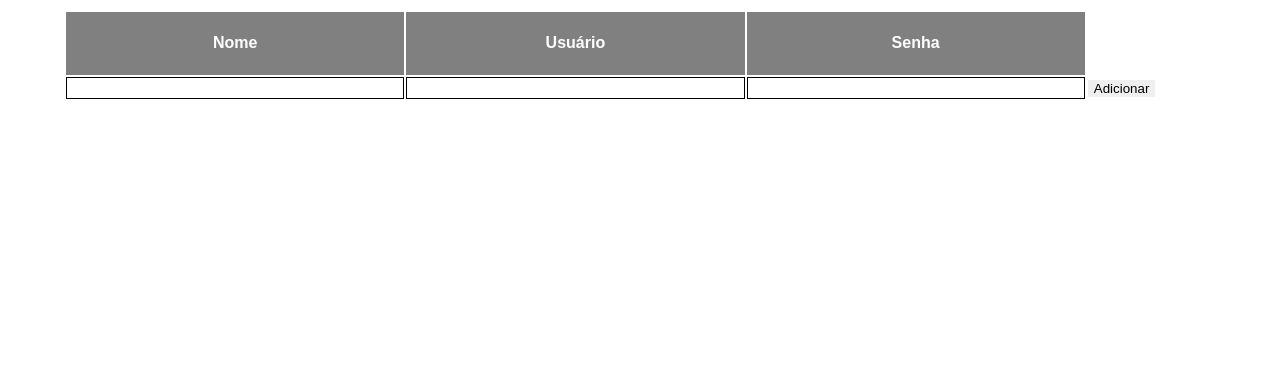
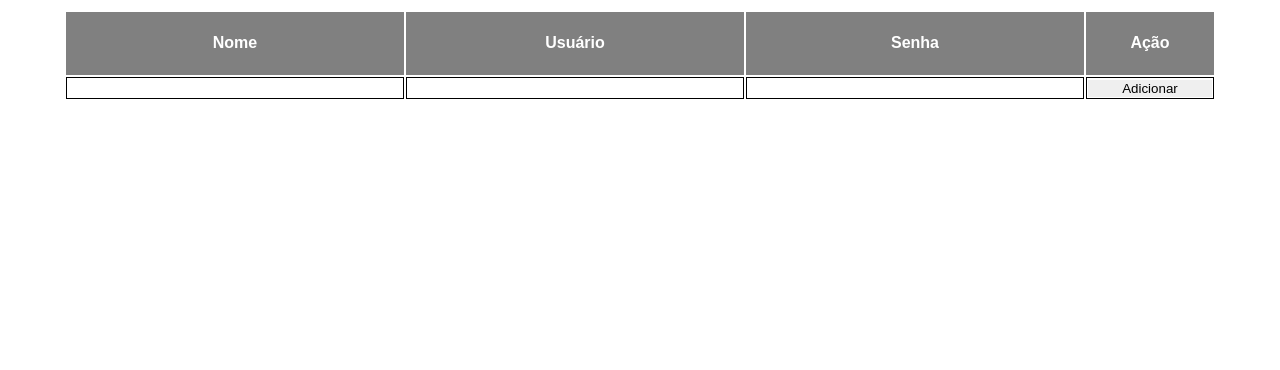
Before and after one commit to lfgodoi/world-cup-pool, a Flask app: page /management in a window 1280 px wide. Shown: the part 50-420 px from the top of the page. Run offline with Flask 2, Linux system fonts and the light colour scheme; the visitor is signed in with stand-in values (Sample User, id 1); data that the repository does not hold is empty; some libraries are stand-ins or nearby versions.

Commit message:
Multiple user additions bug fixed

```diff
--- a/app/dao/db_access.py
+++ b/app/dao/db_access.py
@@ -63,7 +63,6 @@ class DBAccess:
                        WHERE username = %s
                        """, (username,))
         result = cursor.fetchone()[0]
-        print(result)
         if result is not None:
             guesses = {int(k): v for k, v in result.items()}
         else:
--- a/app/static/functions.js
+++ b/app/static/functions.js
@@ -1,9 +1,7 @@
-// Adicionando um usuário
-$(document).ready(function() {
-    $("#button-add-user").on("click", function() {
-        var name = $("#input-add-name").val();
-        var username = $("#input-add-username").val();
-        var password = $("#input-add-password").val();
+function addUser() {
+    var name = document.querySelector("#input-add-name").value;
+    var username = document.querySelector("#input-add-username").value;
+    var password = document.querySelector("#input-add-password").value;
     $.ajax({
         url : "/adduser",
         type : "POST",
@@ -16,23 +14,18 @@ $(document).ready(function() {
                                         <td class='td-ranking' id='td-name-${name}'>${name}</td>\
                                         <td class='td-ranking' id='td-username-${username}'>${username}</td>\
                                         <td class='td-ranking' id='td-password-${password}'>${password}</td>\
-                                            <td class='td-ranking'><input type='button' class='button-delete-user' id='button-delete-${username}' value='Excluir' onclick='deleteUser(this)'></td>\
+                                        <td class='td-ranking'><input type='button' class='button-user' id='button-delete-${username}' value='Excluir' onclick='deleteUser(this)'></td>\
                                     </tr>`
+            document.querySelector("#input-add-name").value = "";
+            document.querySelector("#input-add-username").value = "";
+            document.querySelector("#input-add-password").value = "";
             alert("Jogador adicionado com sucesso!");
         },
         error: function() {
             alert("Erro ao adicionar jogador! Verifique já não existe um jogador com o mesmo usuário.");
         }
     })
-    })
-})
-
-// Removendo um usuário
-$(document).ready(function() {
-    $(".button-delete-user").on("click", function(event) {
-        deleteUser(event.target);
-    })
-})
+}
 
 // Função de remoção de usuário
 function deleteUser(target) {
@@ -53,9 +46,8 @@ function deleteUser(target) {
     })
 }
 
-// Salvando os palpites de um jogador
-$(document).ready(function() {
-    $("#button-save-guesses").on("click", function() {
+// Salvando palpites de um jogador
+function saveGuesses() {
     var guesses = {};
     var matches = document.querySelectorAll(".table-match");
     for (let i = 0; i < matches.length; ++i) {
@@ -76,5 +68,4 @@ $(document).ready(function() {
             alert("Erro ao salvar palpites! Verifique os campos preenchidos.");
         }
     })
-    })
-})
+}
--- a/app/static/styles.css
+++ b/app/static/styles.css
@@ -206,7 +206,24 @@ input {
     margin-bottom: 10px;
 }
 
-.td-button {
-    border: none;
-    text-align: left;
+.button-user {
+    width: 100%;
+    height: 100%;
 }
+
+.button-user:hover {
+    background-color: gray;
+    color: white;
+    cursor: pointer;
+}
+
+.button-user:active {
+    background-color: white;
+    color: black;
+    cursor: auto;
+}
+
+.input-user {
+    text-align: center;
+    font-size: 14px;
+}
--- a/app/templates/guesses.html
+++ b/app/templates/guesses.html
@@ -11,7 +11,7 @@
                     </form>
                 </td>
                 <td>
-                    <input class="button-option" id="button-save-guesses" type="submit" value="Salvar">
+                    <input class="button-option" id="button-save-guesses" type="submit" value="Salvar" onclick="saveGuesses()">
                 </td>
                 <td>
                     <form action="/ranking" method="get">
--- a/app/templates/management.html
+++ b/app/templates/management.html
@@ -31,19 +31,20 @@
                 <td><h4>Nome</h4></td>
                 <td><h4>Usuário</h4></td>
                 <td><h4>Senha</h4></td>
+                <td><h4>Ação</h4></td>
             </tr>
             <tr>
-                <td class="td-ranking"><input type="text" id="input-add-name"></td>
-                <td class="td-ranking"><input type="text" id="input-add-username"></td>
-                <td class="td-ranking"><input type="text" id="input-add-password"></td>
-                <td class="td-button"><input type="button" id="button-add-user" value="Adicionar"></td>
+                <td class="td-ranking"><input type="text" class="input-user" id="input-add-name"></td>
+                <td class="td-ranking"><input type="text" class="input-user" id="input-add-username"></td>
+                <td class="td-ranking"><input type="text" class="input-user" id="input-add-password"></td>
+                <td class="td-ranking"><input type="button" class="button-user" id="button-add-user" value="Adicionar" onclick="addUser()"></td>
             </tr>
             {% for user in users %}
                 <tr id="tr-user-{{ user['username'] }}">
                     <td class="td-ranking" id="td-name-{{ user['name'] }}">{{ user["name"] }}</td>
                     <td class="td-ranking" id="td-username-{{ user['username'] }}">{{ user["username"] }}</td>
                     <td class="td-ranking" id="td-password-{{ user['password'] }}">{{ user["password"] }}</td>
-                    <td class="td-button"><input type="button" class="button-delete-user" id="button-delete-{{ user['username'] }}" value="Excluir"></td>
+                    <td class="td-ranking"><input type="button" class="button-user" id="button-delete-{{ user['username'] }}" value="Excluir" onclick="deleteUser(this)"></td>
                 </tr>
             {% endfor %}
         </table>
```
Lines whose indentation alone changed are shown as unchanged.
